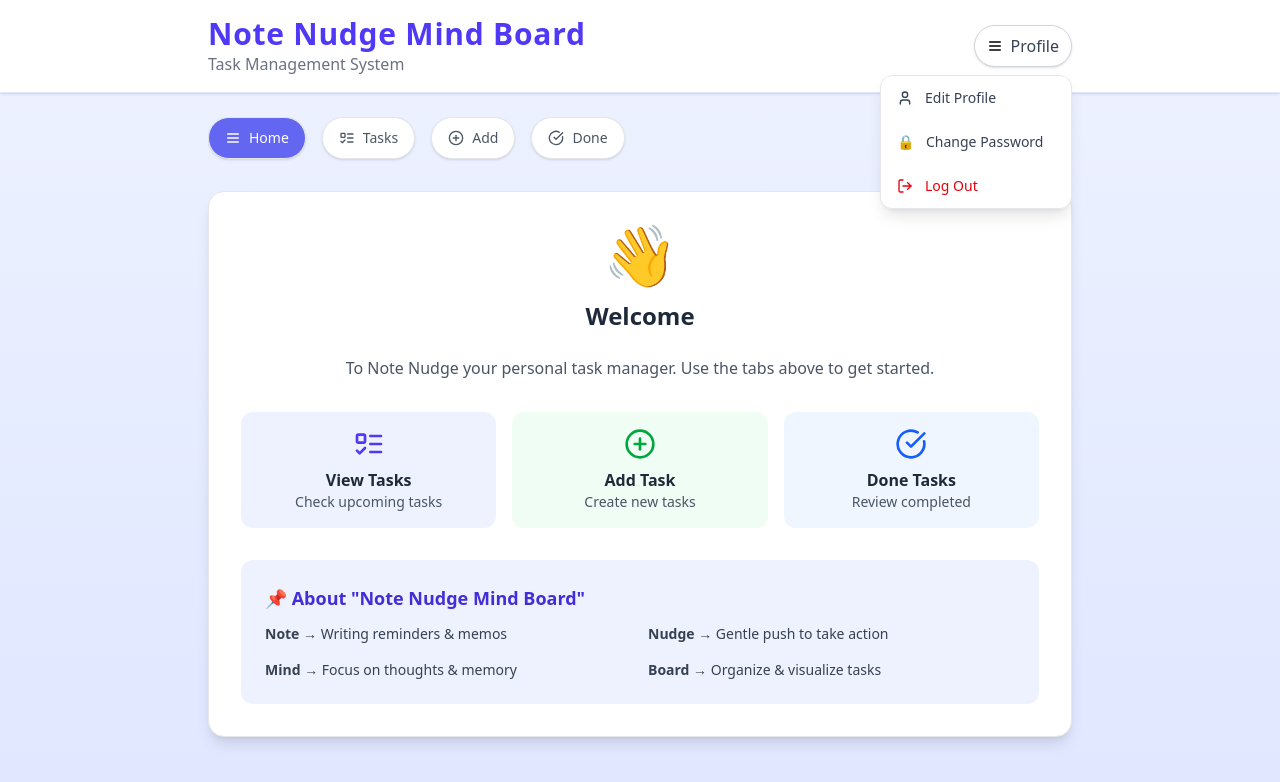
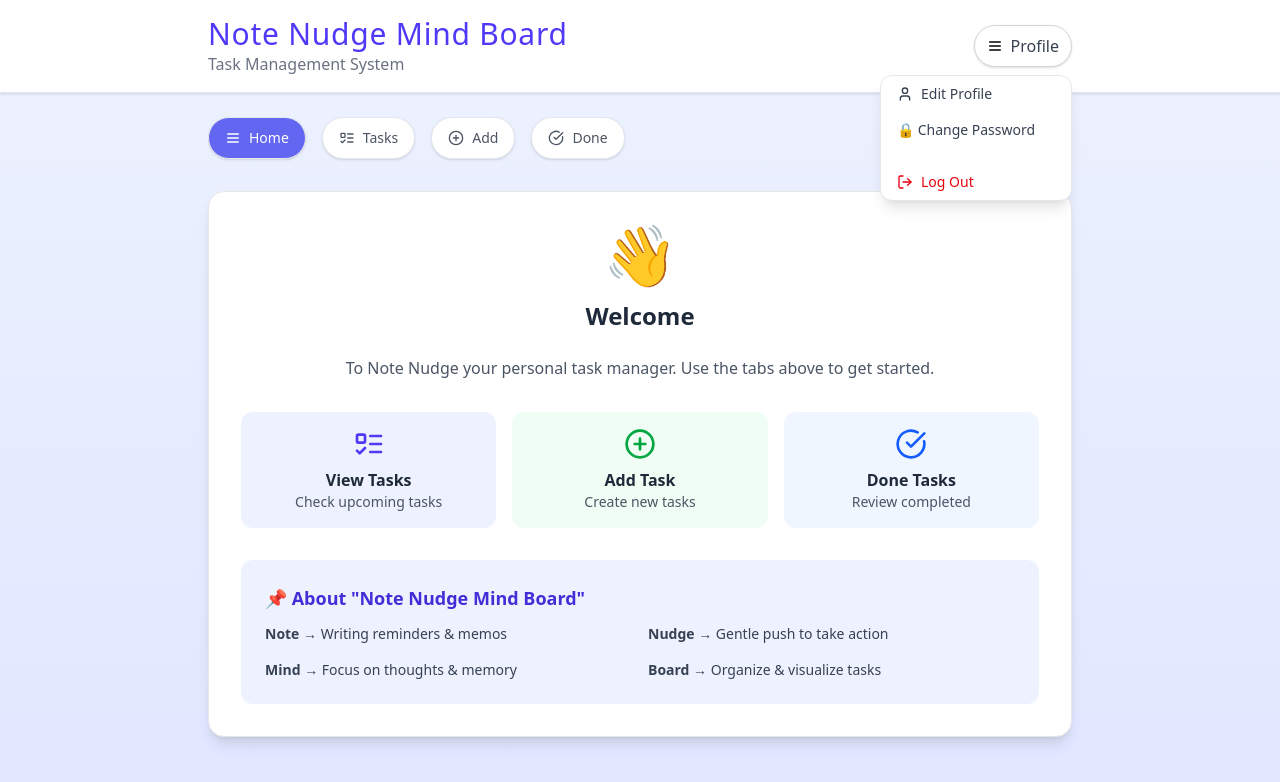
Before and after one commit to seansalabsab/Taskdumpster, a React (Vite) app: page /taskmanager in a window 1280 px wide. Both pictures are taken after a click on the button "Profile". Shown: the top 782 px of the page. Built offline with nearby package versions, Linux system fonts and the light colour scheme.

Commit message:
bug fixes

```diff
--- a/index.html
+++ b/index.html
@@ -3,6 +3,7 @@
   <head>
     <meta charset="UTF-8" />
     <link rel="icon" type="image/svg+xml" href="/vite.svg" />
+    <link href="https://fonts.googleapis.com/css2?family=Pacifico&family=Dancing+Script:wght@400;600&display=swap" rel="stylesheet">
     <meta name="viewport" content="width=device-width, initial-scale=1.0" />
     <link href="/src/index.css" rel="stylesheet">
     <title>Vite + React</title>
--- a/package.json
+++ b/package.json
@@ -16,18 +16,20 @@
     "lucide-react": "^0.540.0",
     "react": "^19.1.1",
     "react-dom": "^19.1.1",
-    "react-router-dom": "^7.8.2",
-    "tailwindcss": "^4.1.12"
+    "react-router-dom": "^7.8.2"
   },
   "devDependencies": {
     "@eslint/js": "^9.33.0",
     "@types/react": "^19.1.10",
     "@types/react-dom": "^19.1.7",
     "@vitejs/plugin-react": "^5.0.0",
+    "autoprefixer": "^10.4.21",
     "eslint": "^9.33.0",
     "eslint-plugin-react-hooks": "^5.2.0",
     "eslint-plugin-react-refresh": "^0.4.20",
     "globals": "^16.3.0",
+    "postcss": "^8.5.6",
+    "tailwindcss": "^4.1.12",
     "vite": "^7.1.2"
   }
 }
--- a/src/TaskManager.jsx
+++ b/src/TaskManager.jsx
@@ -1,4 +1,9 @@
 import { useState, useEffect } from "react";
+import { motion } from "framer-motion";
+import { useNavigate } from "react-router-dom";
+import { signOut } from "firebase/auth";
+import { auth, database } from "./firebase";
+import { ref, set, push, onValue, update, remove } from "firebase/database";
 import {
   PlusCircle,
   ListTodo,
@@ -11,41 +16,18 @@ import {
   X,
   ChevronDown,
 } from "lucide-react";
-// Using React animations instead of framer-motion for better compatibility
 
 export default function TaskManager() {
+  const navigate = useNavigate();
   const [activeTab, setActiveTab] = useState("home");
   const [taskTitle, setTaskTitle] = useState("");
   const [description, setDescription] = useState("");
   const [dueDate, setDueDate] = useState("");
   const [priority, setPriority] = useState("Medium");
   const [tasks, setTasks] = useState([
-    {
-      id: 1,
-      title: "Complete React Project",
-      description: "Finish the task manager application with mobile optimization",
-      dueDate: "2024-12-31T14:30",
-      priority: "High",
-      completed: false
-    },
-    {
-      id: 2,
-      title: "Study for Mathematics Exam",
-      description: "Review chapters 5-8 for the upcoming test",
-      dueDate: "2024-12-28T09:00",
-      priority: "Medium",
-      completed: false
-    }
+
   ]);
   const [doneTasks, setDoneTasks] = useState([
-    {
-      id: 3,
-      title: "Submit Assignment",
-      description: "History essay on World War II",
-      dueDate: "2024-12-20T23:59",
-      priority: "High",
-      completed: true
-    }
   ]);
   const [confirmDelete, setConfirmDelete] = useState(null);
   const [confirmDone, setConfirmDone] = useState(null);
@@ -54,9 +36,6 @@ export default function TaskManager() {
   const [showProfileMenu, setShowProfileMenu] = useState(false);
   const [expandedTask, setExpandedTask] = useState(null);
   const [isTransitioning, setIsTransitioning] = useState(false);
-
-  // Mock user for demo
-  const user = { uid: "demo-user", displayName: "Demo User" };
 
   // Handle tab transitions with fade effect
   const handleTabChange = (newTab) => {
@@ -343,7 +322,7 @@ export default function TaskManager() {
         <div className="max-w-4xl mx-auto px-4 py-4">
           <div className="flex items-center justify-between">
             <div>
-              <h1 className="text-xl sm:text-2xl lg:text-3xl font-extrabold text-indigo-600 tracking-wide">
+              <h1 className="text-xl sm:text-2xl lg:text-3xl font- text-indigo-600 tracking-wide">
                 Note Nudge Mind Board
               </h1>
               <p className="text-sm sm:text-base text-gray-500 hidden sm:block">
@@ -365,15 +344,30 @@ export default function TaskManager() {
                 <div
                   className="absolute right-0 mt-2 w-48 bg-white rounded-xl shadow-lg border border-gray-200 z-50"
                 >
-                    <button className="flex items-center w-full px-4 py-3 text-sm text-gray-700 hover:bg-gray-50 rounded-t-xl transition-colors">
-                      <User size={16} className="mr-3" /> Edit Profile
-                    </button>
-                    <button className="flex items-center w-full px-4 py-3 text-sm text-gray-700 hover:bg-gray-50 transition-colors">
-                      🔒 <span className="ml-3">Change Password</span>
-                    </button>
-                    <button className="flex items-center w-full px-4 py-3 text-sm text-red-600 hover:bg-gray-50 rounded-b-xl transition-colors">
-                      <LogOut size={16} className="mr-3" /> Log Out
-                    </button>
+           <button
+              onClick={() => navigate("/profile")}
+              className="flex items-center w-full px-4 py-2 text-sm text-gray-700 hover:bg-gray-100"
+            >
+              <User size={16} className="mr-2" /> Edit Profile
+            </button>
+            <button
+              onClick={() => navigate("/changepassword")}
+              className="flex items-center w-full px-4 py-2 text-sm text-gray-700 hover:bg-gray-100"
+            >
+              🔒 Change Password
+            </button>
+            <button
+               className="flex items-center w-full px-4 py-2 text-sm text-gray-700 hover:bg-gray-100"
+            > </button>
+           <button
+              onClick={async () => {
+                await signOut(auth);
+                navigate("/");
+              }}
+              className="flex items-center w-full px-4 py-2 text-sm text-red-600 hover:bg-gray-100"
+            >
+              <LogOut size={16} className="mr-2" /> Log Out
+            </button>
                   </div>
                 )}
             </div>
```
Also changed, not shown: src/About.jsx (added), 1 other file (tests, documents, lock files or other folders).
